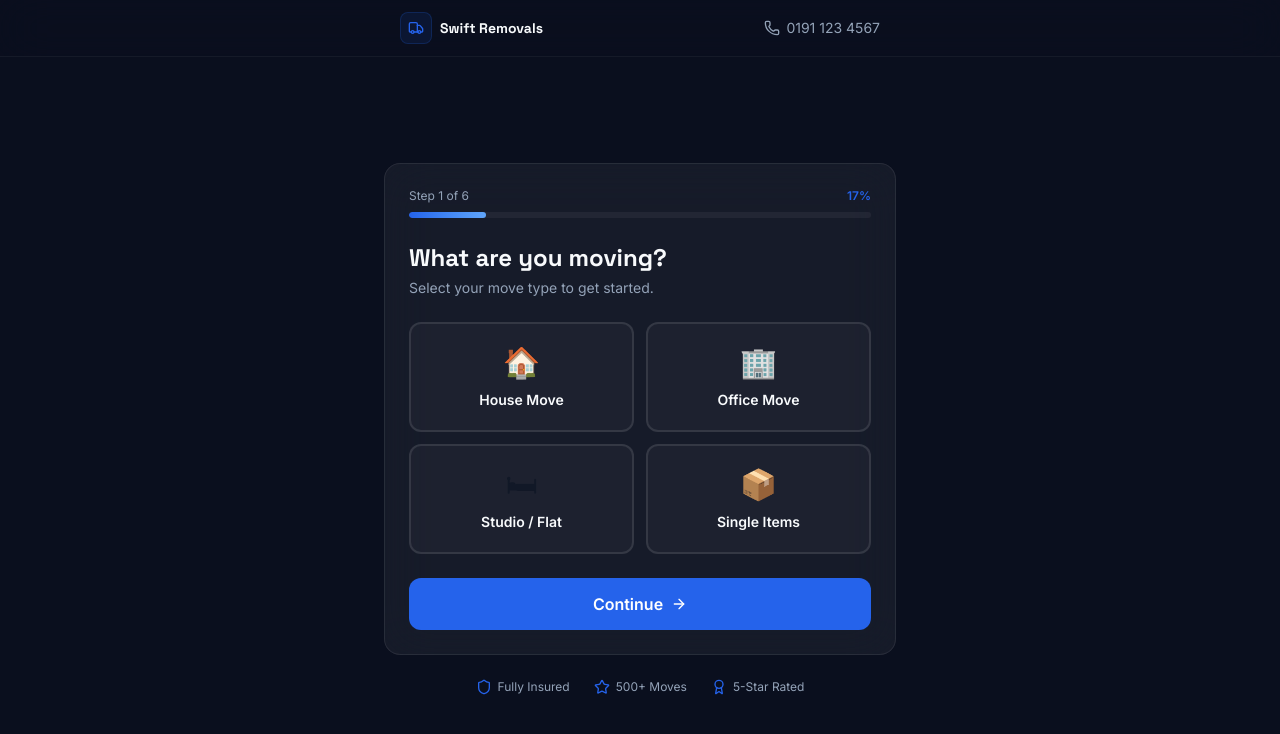
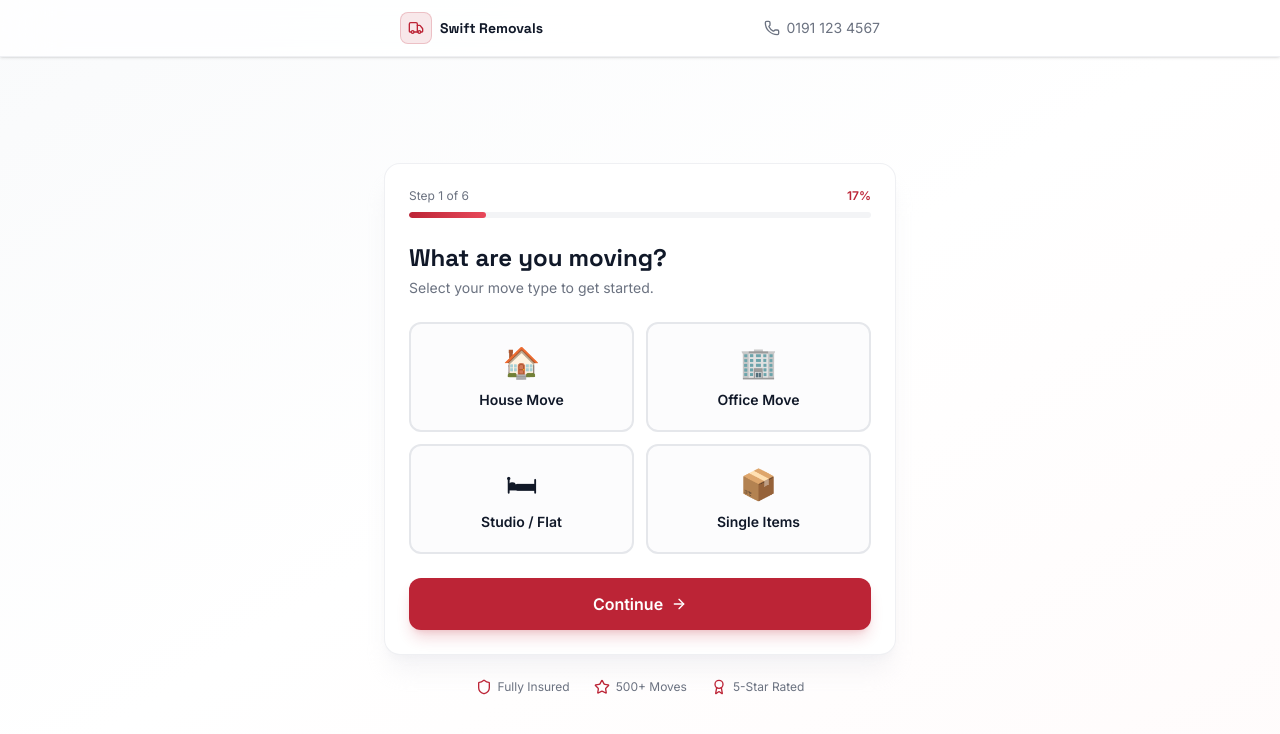
Before and after one commit to atifjan2019/Birmingham-Removals, a Next.js app: page /quote in a window 1280 px wide. Shown: the top 734 px of the page. Built offline with nearby package versions, Linux system fonts and the light colour scheme.

Commit message:
refactor: update quote funnel UI to light mode theme using semantic color tokens

```diff
--- a/src/app/quote/components/QuoteFunnel.js
+++ b/src/app/quote/components/QuoteFunnel.js
@@ -63,21 +63,21 @@ export default function QuoteFunnel() {
   const progressPercent = step <= 5 ? (Math.min(step, 4) / TOTAL_STEPS) * 100 : step === 6 ? 80 : 100;
 
   return (
-    <div className="min-h-screen bg-[#0A0F1E] flex flex-col">
+    <div className="min-h-screen bg-gradient-to-br from-gray-50 via-white to-red-50/30 flex flex-col">
       {/* Mini header */}
-      <header className="sticky top-0 z-50 bg-[#0A0F1E]/90 backdrop-blur-xl border-b border-white/5">
+      <header className="sticky top-0 z-50 bg-white/80 backdrop-blur-xl border-b border-gray-200/60 shadow-sm">
         <div className="max-w-lg mx-auto px-4 flex items-center justify-between h-14">
-          <div className="flex items-center gap-2">
-            <div className="w-8 h-8 rounded-lg bg-[#2563EB]/10 border border-[#2563EB]/20 flex items-center justify-center">
-              <Truck className="w-4 h-4 text-[#2563EB]" />
+          <a href="/" className="flex items-center gap-2">
+            <div className="w-8 h-8 rounded-lg bg-primary/10 border border-primary/20 flex items-center justify-center">
+              <Truck className="w-4 h-4 text-primary" />
             </div>
-            <span className="font-[family-name:var(--font-space)] font-bold text-[#F8FAFC] text-sm">
+            <span className="font-[family-name:var(--font-space)] font-bold text-gray-900 text-sm">
               Swift Removals
             </span>
-          </div>
+          </a>
           <a
             href="tel:01911234567"
-            className="flex items-center gap-1.5 text-[#94A3B8] hover:text-[#F8FAFC] transition-colors text-sm"
+            className="flex items-center gap-1.5 text-muted hover:text-gray-900 transition-colors text-sm"
           >
             <Phone className="w-4 h-4" />
             <span className="hidden sm:inline">0191 123 4567</span>
@@ -89,25 +89,25 @@ export default function QuoteFunnel() {
       <main className="flex-1 flex flex-col items-center justify-center px-4 py-8">
         <div className="w-full max-w-lg">
           {/* Card */}
-          <div className="bg-white/[0.05] backdrop-blur-xl border border-white/[0.08] rounded-2xl overflow-hidden">
+          <div className="bg-white rounded-2xl border border-gray-200/60 shadow-xl shadow-gray-200/40 overflow-hidden">
             {/* Progress bar */}
             {step <= 6 && step !== 5 && (
               <div className="px-6 pt-6 pb-0">
                 <div className="flex items-center justify-between mb-2">
-                  <span className="text-xs text-[#94A3B8]">
+                  <span className="text-xs text-muted">
                     {step <= 4
                       ? `Step ${step} of ${TOTAL_STEPS}`
                       : step === 6
                       ? "Almost there"
                       : ""}
                   </span>
-                  <span className="text-xs text-[#2563EB] font-semibold">
+                  <span className="text-xs text-primary font-semibold">
                     {Math.round(progressPercent)}%
                   </span>
                 </div>
-                <div className="h-1.5 bg-white/5 rounded-full overflow-hidden">
+                <div className="h-1.5 bg-gray-100 rounded-full overflow-hidden">
                   <div
-                    className="h-full bg-gradient-to-r from-[#2563EB] to-[#60A5FA] rounded-full transition-all duration-500 ease-out"
+                    className="h-full bg-gradient-to-r from-primary to-accent rounded-full transition-all duration-500 ease-out"
                     style={{ width: `${progressPercent}%` }}
                   />
                 </div>
@@ -185,8 +185,8 @@ export default function QuoteFunnel() {
           <div className="flex items-center justify-center gap-6 mt-6">
             {trustItems.map((item, i) => (
               <div key={i} className="flex items-center gap-1.5">
-                <item.icon className="w-4 h-4 text-[#2563EB]" />
-                <span className="text-xs text-[#94A3B8]">{item.label}</span>
+                <item.icon className="w-4 h-4 text-primary" />
+                <span className="text-xs text-muted">{item.label}</span>
               </div>
             ))}
           </div>
--- a/src/app/quote/components/Step1MoveType.js
+++ b/src/app/quote/components/Step1MoveType.js
@@ -4,10 +4,10 @@ import { useState } from "react";
 import { Home, Building2, BedDouble, Package, ArrowRight } from "lucide-react";
 
 const moveTypes = [
-  { id: "house", icon: Home, label: "House Move", emoji: "🏠" },
-  { id: "office", icon: Building2, label: "Office Move", emoji: "🏢" },
-  { id: "flat", icon: BedDouble, label: "Studio / Flat", emoji: "🛏" },
-  { id: "items", icon: Package, label: "Single Items", emoji: "📦" },
+  { id: "house", label: "House Move", emoji: "🏠" },
+  { id: "office", label: "Office Move", emoji: "🏢" },
+  { id: "flat", label: "Studio / Flat", emoji: "🛏" },
+  { id: "items", label: "Single Items", emoji: "📦" },
 ];
 
 export default function Step1MoveType({ value, onChange, onNext }) {
@@ -24,10 +24,10 @@ export default function Step1MoveType({ value, onChange, onNext }) {
 
   return (
     <div>
-      <h2 className="font-[family-name:var(--font-space)] text-2xl font-bold text-[#F8FAFC] mb-1">
+      <h2 className="font-[family-name:var(--font-space)] text-2xl font-bold text-gray-900 mb-1">
         What are you moving?
       </h2>
-      <p className="text-[#94A3B8] text-sm mb-6">
+      <p className="text-muted text-sm mb-6">
         Select your move type to get started.
       </p>
 
@@ -40,14 +40,14 @@ export default function Step1MoveType({ value, onChange, onNext }) {
               onClick={() => onChange(type.id)}
               className={`flex flex-col items-center gap-2.5 p-5 rounded-xl border-2 transition-all duration-200 cursor-pointer ${
                 selected
-                  ? "border-[#2563EB] bg-[#2563EB]/10"
-                  : "border-white/10 bg-white/[0.03] hover:border-white/20 hover:bg-white/[0.06]"
+                  ? "border-primary bg-primary/5 shadow-md shadow-primary/10"
+                  : "border-gray-200 bg-gray-50/50 hover:border-gray-300 hover:bg-gray-50"
               }`}
             >
               <span className="text-3xl">{type.emoji}</span>
               <span
                 className={`text-sm font-semibold ${
-                  selected ? "text-[#2563EB]" : "text-[#F8FAFC]"
+                  selected ? "text-primary" : "text-gray-900"
                 }`}
               >
                 {type.label}
@@ -57,11 +57,11 @@ export default function Step1MoveType({ value, onChange, onNext }) {
         })}
       </div>
 
-      {error && <p className="text-red-400 text-sm mt-3">{error}</p>}
+      {error && <p className="text-red-500 text-sm mt-3">{error}</p>}
 
       <button
         onClick={handleContinue}
-        className="mt-6 w-full flex items-center justify-center gap-2 py-3.5 bg-[#2563EB] text-white font-semibold rounded-xl hover:bg-[#2563EB]/90 transition-all"
+        className="mt-6 w-full flex items-center justify-center gap-2 py-3.5 bg-primary text-white font-semibold rounded-xl hover:bg-primary/90 transition-all shadow-lg shadow-primary/20"
       >
         Continue
         <ArrowRight className="w-4 h-4" />
--- a/src/app/quote/components/Step2FromPostcode.js
+++ b/src/app/quote/components/Step2FromPostcode.js
@@ -74,15 +74,15 @@ export default function Step2FromPostcode({ value, onChange, onNext, onBack }) {
 
   return (
     <div>
-      <h2 className="font-[family-name:var(--font-space)] text-2xl font-bold text-[#F8FAFC] mb-1">
+      <h2 className="font-[family-name:var(--font-space)] text-2xl font-bold text-gray-900 mb-1">
         Where are you moving from?
       </h2>
-      <p className="text-[#94A3B8] text-sm mb-6">
+      <p className="text-muted text-sm mb-6">
         Enter the postcode of your current property.
       </p>
 
       <div className="relative">
-        <MapPin className="absolute left-4 top-1/2 -translate-y-1/2 w-5 h-5 text-[#94A3B8]" />
+        <MapPin className="absolute left-4 top-1/2 -translate-y-1/2 w-5 h-5 text-muted" />
         <input
           ref={inputRef}
           type="text"
@@ -92,29 +92,26 @@ export default function Step2FromPostcode({ value, onChange, onNext, onBack }) {
           onFocus={() => {
             if (suggestions.length > 0) setShowDropdown(true);
           }}
-          className="w-full bg-white/[0.03] border border-white/10 rounded-xl py-4 pl-12 pr-4 text-[#F8FAFC] text-lg placeholder:text-[#94A3B8]/50 focus:outline-none focus:border-[#2563EB] focus:ring-1 focus:ring-[#2563EB]/30 transition-all"
+          className="w-full bg-gray-50 border border-gray-200 rounded-xl py-4 pl-12 pr-4 text-gray-900 text-lg placeholder:text-gray-400 focus:outline-none focus:border-primary focus:ring-1 focus:ring-primary/30 transition-all"
         />
 
-        {/* Dropdown suggestions */}
         {showDropdown && (
           <div
             ref={dropdownRef}
-            className="absolute top-full mt-2 left-0 right-0 bg-[#141B2D] border border-white/10 rounded-xl overflow-hidden z-20 shadow-xl"
+            className="absolute top-full mt-2 left-0 right-0 bg-white border border-gray-200 rounded-xl overflow-hidden z-20 shadow-xl"
           >
             {suggestions.map((s) => (
               <button
                 key={s.code}
                 onClick={() => selectSuggestion(s.code)}
-                className="w-full flex items-center gap-3 px-4 py-3 hover:bg-white/5 transition-colors text-left"
+                className="w-full flex items-center gap-3 px-4 py-3 hover:bg-gray-50 transition-colors text-left"
               >
-                <MapPin className="w-4 h-4 text-[#2563EB] shrink-0" />
+                <MapPin className="w-4 h-4 text-primary shrink-0" />
                 <div>
-                  <span className="text-[#F8FAFC] font-semibold text-sm">
+                  <span className="text-gray-900 font-semibold text-sm">
                     {s.code}
                   </span>
-                  <span className="text-[#94A3B8] text-sm ml-2">
-                    — {s.area}
-                  </span>
+                  <span className="text-muted text-sm ml-2">— {s.area}</span>
                 </div>
               </button>
             ))}
@@ -122,19 +119,19 @@ export default function Step2FromPostcode({ value, onChange, onNext, onBack }) {
         )}
       </div>
 
-      {error && <p className="text-red-400 text-sm mt-2">{error}</p>}
+      {error && <p className="text-red-500 text-sm mt-2">{error}</p>}
 
       <div className="flex items-center justify-between mt-6">
         <button
           onClick={onBack}
-          className="flex items-center gap-1.5 text-[#94A3B8] hover:text-[#F8FAFC] transition-colors text-sm"
+          className="flex items-center gap-1.5 text-muted hover:text-gray-900 transition-colors text-sm"
         >
           <ArrowLeft className="w-4 h-4" />
           Back
         </button>
         <button
           onClick={handleContinue}
-          className="flex items-center gap-2 px-6 py-3 bg-[#2563EB] text-white font-semibold rounded-xl hover:bg-[#2563EB]/90 transition-all"
+          className="flex items-center gap-2 px-6 py-3 bg-primary text-white font-semibold rounded-xl hover:bg-primary/90 transition-all shadow-lg shadow-primary/20"
         >
           Continue
           <ArrowRight className="w-4 h-4" />
```
